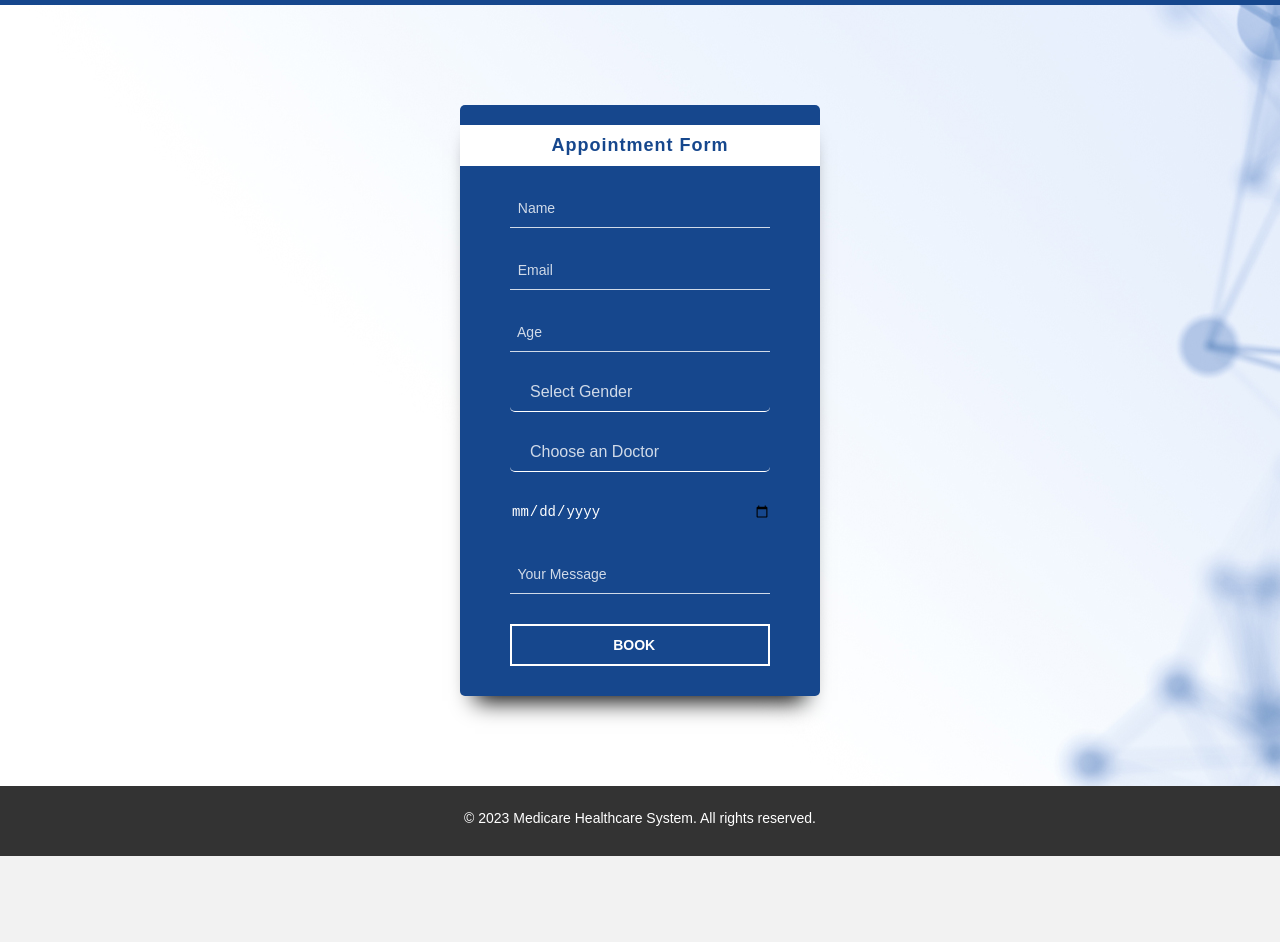
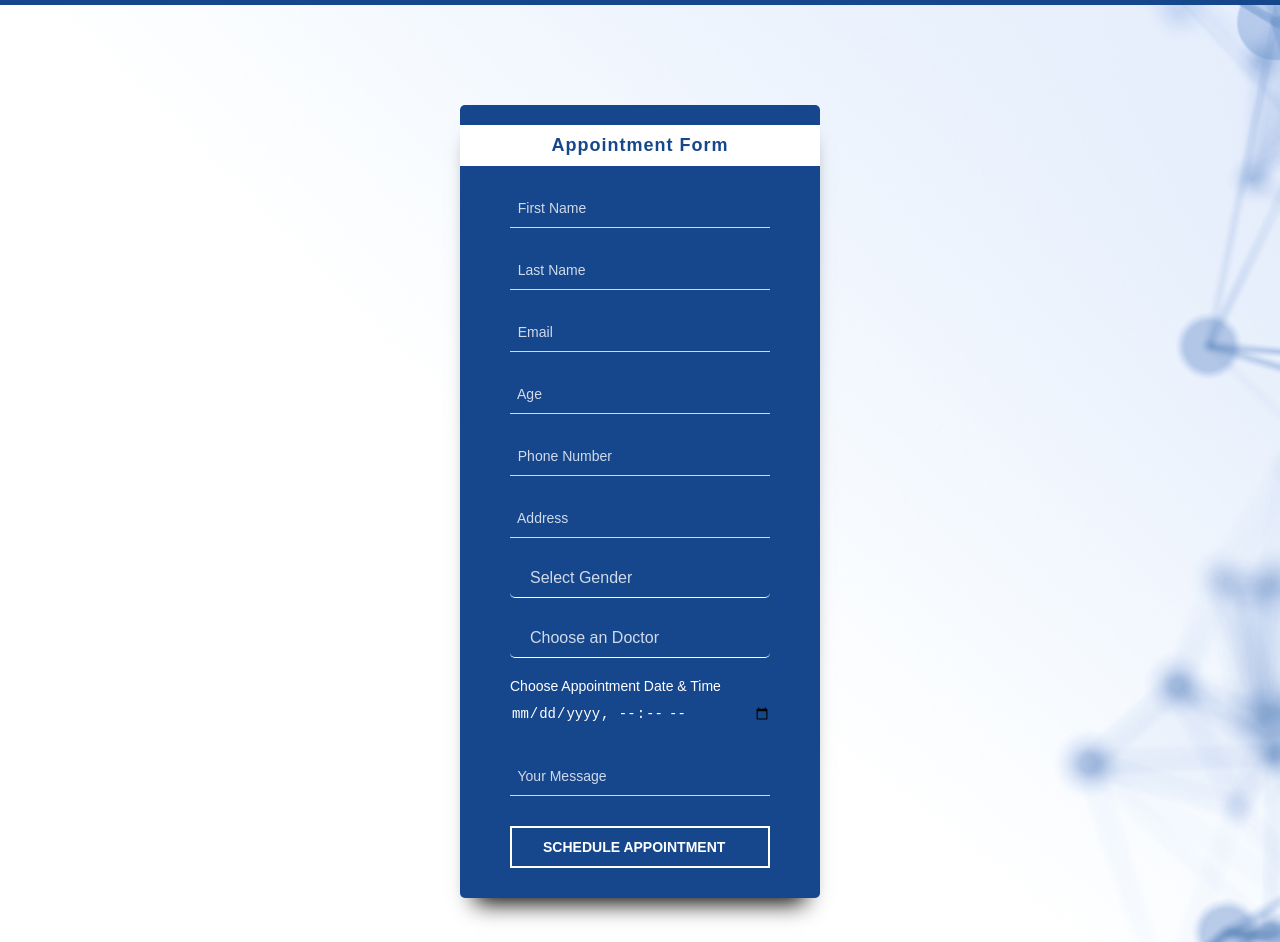
Before and after one commit to nagulapallinaveen/Health-Care-Management-System, a plain HTML site: page book-apointment.html in a window 1280 px wide. Shown: the part 117-1059 px from the top of the page. Before the commit the page ends 973 px from the top, so only its background shows below. Drawn offline with Linux system fonts and the light colour scheme.

Commit message:
commit issues resolved except footer

```diff
--- a/book-apointment.html
+++ b/book-apointment.html
@@ -28,6 +28,7 @@
                     <li><a href="book-apointment.html"><span><i class="fa fa-search"></i></span>Book Appointment</a>
                     </li>
                     <li><a href="login.html"><span><i class="fa fa-file-text"></i></span>Login</a></li>
+                    <li><a href="createaccount.html"> Sign Up</a></li>
                     <li><a href="contact-us.html"><span><i class="fa fa-file-text"></i></span>Contact Us</a></li>
                 </ul>
             </nav>
@@ -41,7 +42,12 @@
                 <form method="get" action="user-page.html">
                     <div class="input-container">
                         <input type="text" id="#{label}" required="required" />
-                        <label for="#{label}"><i class="fa fa-user"></i> &nbsp; Name </label>
+                        <label for="#{label}"><i class="fa fa-user"></i> &nbsp; First Name </label>
+                        <div class="bar"></div>
+                    </div>
+                    <div class="input-container">
+                        <input type="text" id="#{label}" required="required" />
+                        <label for="#{label}"><i class="fa fa-user"></i> &nbsp; Last Name </label>
                         <div class="bar"></div>
                     </div>
                     <div class="input-container">
@@ -52,6 +58,16 @@
                     <div class="input-container">
                         <input type="text" id="#{label}" required="required" />
                         <label for="#{label}"><i class="fa fa-user"></i> &nbsp; Age </label>
+                        <div class="bar"></div>
+                    </div>
+                    <div class="input-container">
+                        <input type="text" id="#{label}" required="required" />
+                        <label for="#{label}"><i class="fa fa-user"></i> &nbsp; Phone Number </label>
+                        <div class="bar"></div>
+                    </div>
+                    <div class="input-container">
+                        <input type="text" id="#{label}" required="required" />
+                        <label for="#{label}"><i class="fa fa-user"></i> &nbsp; Address </label>
                         <div class="bar"></div>
                     </div>
                     <div class="input-container">
@@ -68,12 +84,14 @@
                             <option value="">Choose an Doctor</option>
                             <option value="link1">Naveen</option>
                             <option value="link2">Meghanjali</option>
-                            <option value="link3">Gagan</option>
+                            <option value="link3">Surendra</option>
+                            <option value="link3">Mounica</option>
                         </select>
                     </div>
                     <div class="input-container">
-                        <label for="date-input"></label>
-                        <input type="date" id="date-input" name="date-input" required="required" />
+                        <div style="color: white">Choose Appointment Date & Time</div>
+                        <label for="datetime-local"></label>
+                        <input type="datetime-local" id="datetime-local" name="datetime-local" required="required" />
                     </div>
                     <div class="input-container">
                         <input type="textarea" id="#{label}" value="" required="required" />
@@ -81,7 +99,7 @@
                         <div class="bar"></div>
                     </div>
                     <div style="overflow: hidden !important;" class="button-container">
-                        <button><span>Book &nbsp;&nbsp;<i class="fa fa-chevron-right"></i></span></button>
+                        <button><span>Schedule Appointment &nbsp;&nbsp;<i class="fa fa-chevron-right"></i></span></button>
                     </div>
                 </form>
             </div>
--- a/css/login.css
+++ b/css/login.css
@@ -474,15 +474,11 @@ input:-webkit-autofill:active {
     width: auto;
   }
 }
-  .forgot-password{
 
-    color:white;
-    position: relative;
-    left:50px;
-    top:15px;
-  }
-  .createaccount{
-    color:white;
-    position:relative;
-    left: 275px;
-  }
+.forgot-password {
+
+  color: white;
+  position: relative;
+  left: 50px;
+  top: 15px;
+}
```
Also changed, not shown: contact-us.html (+1 -0 lines), createaccount.html (+2 -1 lines), forgotpassword.html (+2 -1 lines), index.html (+1 -0 lines), login.html (+2 -4 lines), services.html (+1 -0 lines).
